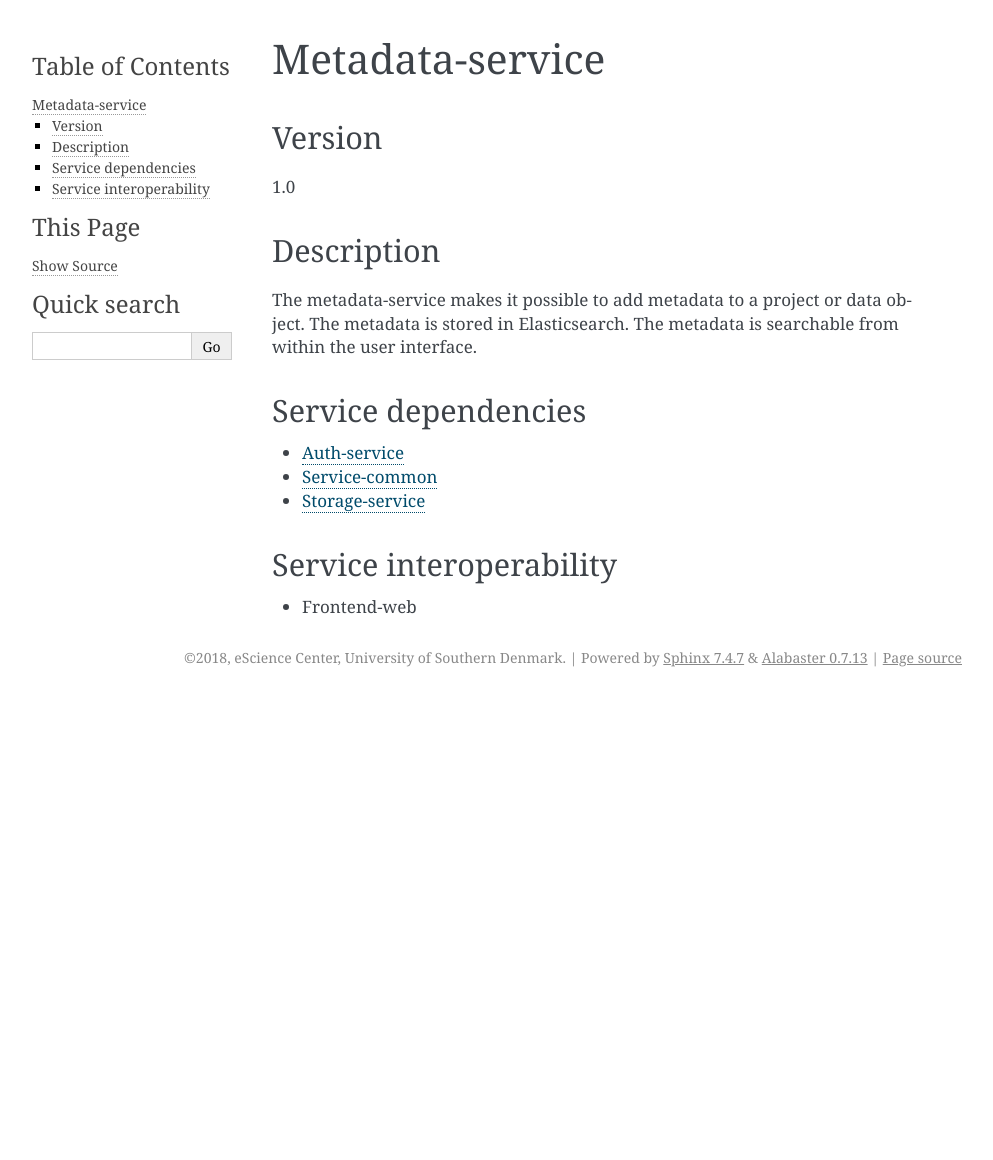
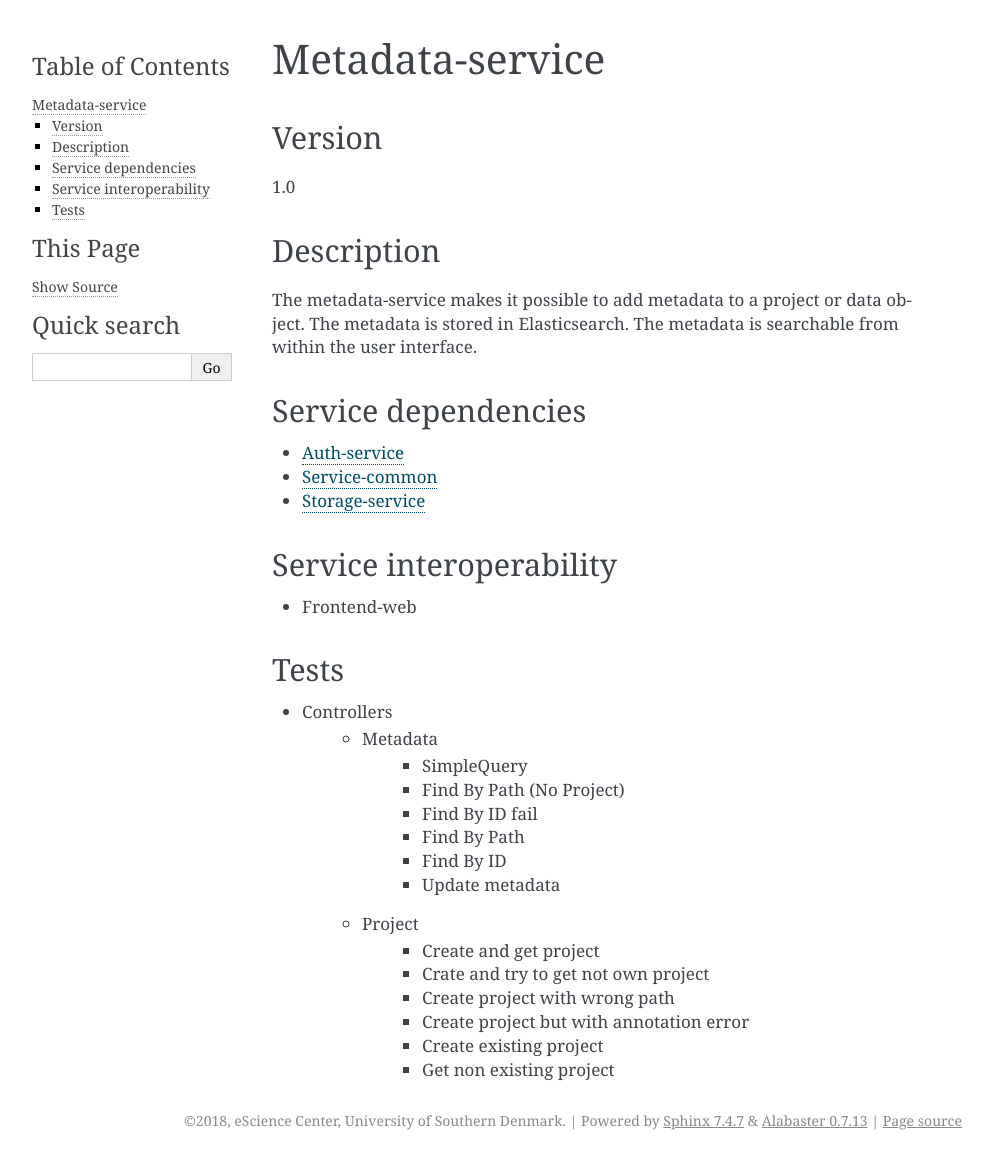
Before and after one commit to SDU-eScience/SDUCloudDoc, a Sphinx documentation site: the page built from docs/source/metadata-service.rst, in a window 1280 px wide. Shown: the whole page, without its empty margins (148-1141 px from the left). Built offline with Sphinx 7.4.7, drawn with Linux system fonts in a browser that asks for light colours; before the commit the page ends 900 px from its top, so only the background shows below that.

Commit message:
Added tests to Metadata doc

```diff
--- a/docs/source/metadata-service.rst
+++ b/docs/source/metadata-service.rst
@@ -24,3 +24,21 @@ Service interoperability
 ------------------------
 
 * :ref:`Frontend-web`
+
+Tests
+------------------------
+- Controllers
+	- Metadata
+		- SimpleQuery
+		- Find By Path (No Project)
+		- Find By ID fail
+		- Find By Path
+		- Find By ID
+		- Update metadata
+	- Project
+		- Create and get project
+		- Crate and try to get not own project
+		- Create project with wrong path
+		- Create project but with annotation error
+		- Create existing project
+		- Get non existing project
```
